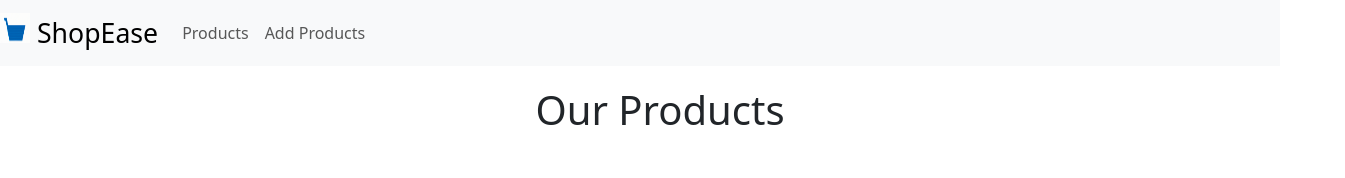
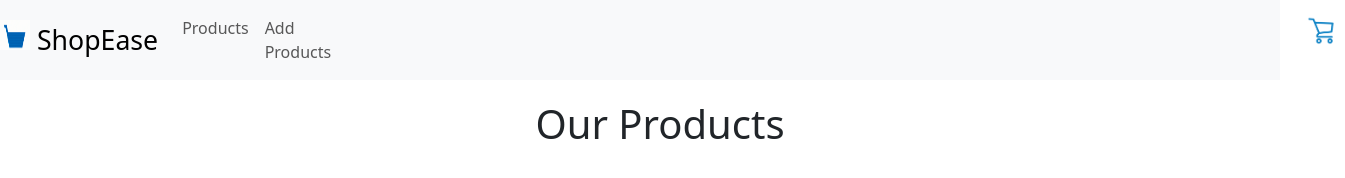
Before and after one commit to sheldor07/shop-ease, a website: page public/index.html in a window 1280 px wide. Shown: the whole page, 1345 px wide, since content can reach past the window. Drawn offline with nearby package versions, Linux system fonts and the light colour scheme; no server answers.

Commit message:
added shopping cart icon
Signed-off-by: sheldor07 <50955708+sheldor07@users.noreply.github.com>

```diff
--- a/public/index.html
+++ b/public/index.html
@@ -34,6 +34,11 @@
             <li class="nav-item">
               <a class="nav-link" href="add_products.html">Add Products</a>
             </li>
+            <li class="nav-item shopping-cart">
+                <a class="nav-link" href="#">
+                    <img src="media/shopping-cart.png" width="30" height="30">
+                </a>
+              </li>
 
           </ul>
         </div>
--- a/public/style.css
+++ b/public/style.css
@@ -8,7 +8,9 @@
 .navbar-brand{
     font-size:20pt;
 }
-
+.shopping-cart{
+    margin-left:75vw;
+}
 /* for add_products.html */
 .form-group{
     font-size: 20pt;
```
Also changed, not shown: public/add_products.html (+5 -1 lines), public/media/shopping-cart.png (added).
